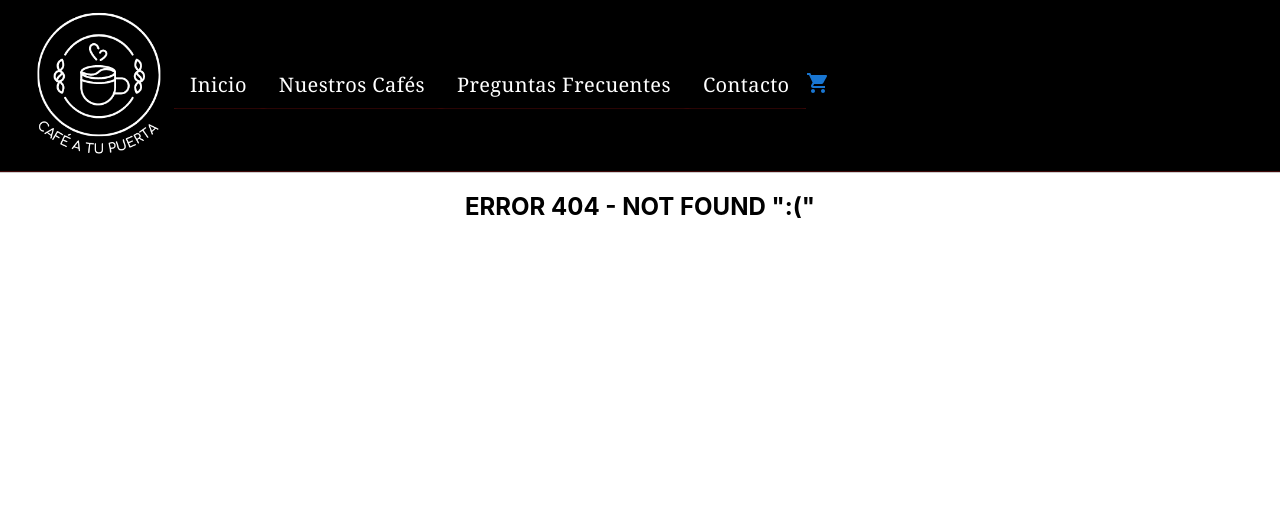
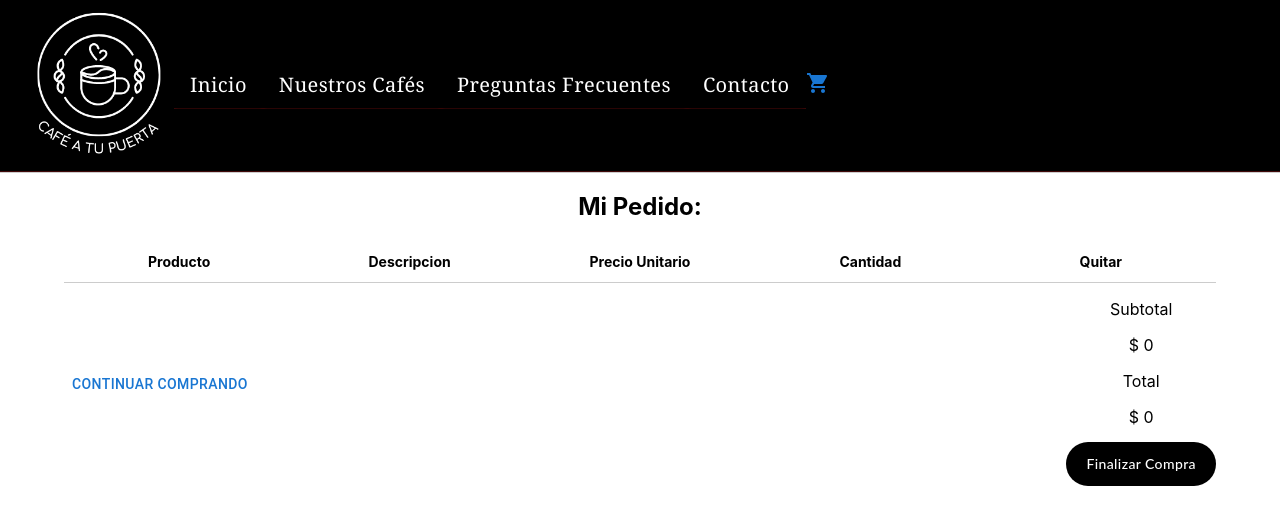
Before and after one commit to matimoring/nuevo-proyecto-react, a React (Create React App) app: page /cart in a window 1280 px wide. Before the commit this address had no page. Shown: the top 524 px of the page. Built offline with nearby package versions, Linux system fonts and the light colour scheme; a web font is replaced by a local one.

Commit message:
cart view y firebase I
Falta que se apliquen los cambios de firebase cuando es el catalogo completo

```diff
--- a/package.json
+++ b/package.json
@@ -10,6 +10,7 @@
     "@testing-library/jest-dom": "^5.16.4",
     "@testing-library/react": "^13.2.0",
     "@testing-library/user-event": "^13.5.0",
+    "firebase": "^9.8.3",
     "react": "^18.1.0",
     "react-dom": "^18.1.0",
     "react-router-dom": "^6.3.0",
--- a/src/App.css
+++ b/src/App.css
@@ -91,3 +91,58 @@
   float: left;
 
 }
+
+.col-cart-table__head {
+  display: flex;
+  border-bottom: 1px solid #ccc;
+}
+
+.col-cart-table__head h2 {
+  font-size: 14px;
+  width: 20%;
+}
+
+.cart-table__content {
+  display: flex;
+}
+
+.cart-table__content-img {
+  width: 10% !important;
+}
+
+.cart-table__content-title {
+  width: 30%;
+}
+
+.cart-table__content-price, .cart-table__content-quantity {
+  width: 20%;
+}
+
+.cart-table__content > div {
+  display: flex;
+  justify-content: center;
+  align-items: center;
+  border-bottom: 1px solid #ccc;
+  padding-bottom: 15px;
+}
+
+.cart-table__content-title {
+  flex-direction: column;
+}
+
+.cart-footer {
+  display: flex;
+  justify-content: space-between;
+
+}
+.cart-footer button {/* background: black; */}
+
+.cart-checkout-details button {
+  background: black;
+  border-radius: 40px;
+  text-transform: none;
+  color: white;
+  font-family: 'Lato';
+  padding: 10px 20px;
+  margin-top: 15px;
+  font-size: 14px;}
--- a/src/App.js
+++ b/src/App.js
@@ -9,11 +9,13 @@
 import Contacto from './pages/Contacto';
 import NotFound from './pages/NotFound';
 import PreguntasFrecuentes from './pages/PreguntasFrecuentes';
+import Cart from './pages/Cart'
 import Detalle from './pages/Detalle';
 import ItemDetailContainer from './components/ItemDetailContainer/ItemDetailContainer';
 import ProductList from './pages/ProductList';
 import ThemeProvider from './context/ThemeContext';
 import {CartProvider} from './context/CartContext';
+
 
 function App() {
   const [open, setOpen] = useState(false)
@@ -35,6 +37,7 @@
               <Route exact path={'/preguntas'} element={<PreguntasFrecuentes />}/>
               <Route exact path={'/product/:id'} element={<Detalle/>}/>
               <Route exact path={'/products/:category'} element={<ProductList />}/>
+              <Route exact path={'/cart'} element={<Cart />}/>
             </Routes>
           </BrowserRouter>
         </ThemeProvider>
--- a/src/components/Card/Card.js
+++ b/src/components/Card/Card.js
@@ -1,7 +1,7 @@
 import './Card.css'
 import Card from '@mui/material/Card';
 import CardContent from '@mui/material/CardContent';
-import { Button } from '@mui/material';
+import { Button, CircularProgress } from '@mui/material';
 import Modal from '../Modal/Modal';
 import { useState, useContext } from 'react';
 import { Link } from 'react-router-dom';
@@ -18,6 +18,12 @@
 
         const {addProductToCart} = useContext(CartContext)
 
+        const [txt, setTxt] = useState(false);
+
+        const changeText = () => {
+            setTxt(!txt);
+        };
+
         return (
         <Card sx={{ minWidth: 275 }}  >
             <CardContent>
@@ -29,13 +35,16 @@
                     <span>$ {price}</span>
 
 
-                    <Link to={`/product/${id}`}>
+                    <Link style={{textDecoration: 'none'}} to={`/product/${id}`}>
                         <Button
                             variant={'outlined'}
                             color="inherit"
+                            onClick={changeText}
+
                             >
                                 Ver Detalle
                         </Button>
+
                     </Link>
 
                     <Button
--- a/src/components/CardList/CardList.js
+++ b/src/components/CardList/CardList.js
@@ -1,7 +1,6 @@
 import CardItem from '../Card/Card'
 import {Grid} from '@mui/material';
 import { useState, useEffect } from 'react';
-
 
 
 const CardList = ({title, products })=> {
--- a/src/components/CardListContainer/CardListContainer.js
+++ b/src/components/CardListContainer/CardListContainer.js
@@ -1,6 +1,7 @@
 import { useEffect, useState } from "react";
 import CardList from '../CardList/CardList';
 import productos from '../../utils/productsMock'
+
 
 const CardListContainer = () => {
 
--- a/src/context/CartContext.js
+++ b/src/context/CartContext.js
@@ -6,10 +6,13 @@
 
     const [cartListItems, setCartlistItems] = useState([])
 
+    const [totalPrice, setTotalPrice] = useState(0)
+
     const addProductToCart = (product) => {
         let isInCart = cartListItems.find(cartItem => cartItem.id === product.id)
         if(!isInCart) {
             console.log("se agrego el producto ", product)
+            setTotalPrice(totalPrice + product.Price )
             return setCartlistItems(cartListItems => [...cartListItems,product])
         }
         console.log("El producto ya esta en el carrito")
@@ -18,7 +21,8 @@
 
     const data = {
         cartListItems,
-        addProductToCart
+        addProductToCart,
+        totalPrice,
     }
 
     return (
--- /dev/null
+++ b/src/pages/Cart.js
@@ -0,0 +1,64 @@
+import { useContext } from "react"
+import { Container, Button } from "@mui/material"
+import { Delete, Pages } from "@mui/icons-material"
+import CartContext from "../context/CartContext"
+
+
+const Cart = () => {
+    const { cartListItems, totalPrice } = useContext(CartContext)
+    console.log("cartListItems desde checkout: ", cartListItems)
+    return(
+        <Container className='container-general'>
+        <h2>Mi Pedido: </h2>
+        <div className='cart-section'>
+            <div className='col-cart-table__head'>
+                <h2>Producto</h2>
+                <h2>Descripcion</h2>
+                <h2>Precio Unitario</h2>
+                <h2>Cantidad</h2>
+                <h2>Quitar</h2>
+            </div>
+            {cartListItems.map( (item) => {
+                const {id, title, image, price} = item
+                return(
+                    <div className='cart-table__content' key={id}>
+                        <div className='cart-table__content-img'>
+                            <img src={`/${image}`} />
+                        </div>
+                        <div className='cart-table__content-title'>
+                            <p>{title}</p>
+                        </div>
+                        <div className='cart-table__content-price'>
+                            <p>$ {price}</p>
+                        </div>
+                        <div className='cart-table__content-quantity'>
+                            <p>1</p>
+                        </div>
+                        <div className='cart-table__content-price'>
+                            <button className='btn-delete'>
+                                <Delete />
+                            </button>
+                        </div>
+                    </div>
+                )
+            })}
+            <div className='cart-footer'>
+                <Button className='btn-custom' >Continuar comprando</Button>
+                <div className='cart-checkout-details'>
+                    <div className='cart-checkout__subtotal'>
+                        <p>Subtotal</p>
+                        <span>$ {totalPrice}</span>
+                    </div>
+                    <div className='cart-checkout__total'>
+                        <p>Total</p>
+                        <span>$ {totalPrice}</span>
+                    </div>
+                    <Button className='btn-custom'>Finalizar Compra</Button>
+                </div>
+            </div>
+        </div>
+    </Container>
+    )
+}
+
+export default Cart
--- a/src/pages/ProductList.js
+++ b/src/pages/ProductList.js
@@ -4,6 +4,11 @@
 import productos from '../utils/productsMock'
 import { useEffect, useState } from 'react';
 import CardList from '../components/CardList/CardList';
+import { CircularProgress } from '@mui/material';
+//Firestore
+import { collection, getDocs } from '@firebase/firestore';
+import db from '../utils/FirebaseConfig'
+
 
 const ProductList = () => {
     const [products, setProducts] = useState([])
@@ -11,18 +16,34 @@
 
     useEffect(()=>{
         setProducts([])
-        console.log("category: ", category)
+        console.log([])
+        console.log()
         getProducts2()
-        .then((response)=>{
-            filterByCategory(response)
+        .then( (productos)=>{
+            console.log("productos: ", productos)
+            category ? filterByCategory(productos, category) : setProducts(productos)
         })
-        }, [category])
+    }, [category])
 
-    const getProducts2 = () =>{
-        return new Promise ((resolve, reject)=>{
-            resolve(productos)
-        })
-    }
+        const getProducts2 = async () => {
+            const productSnapshot = await getDocs(collection(db, "productos"));
+            const productList = productSnapshot.docs.map((doc)=> {
+                let product = doc.data()
+                product.id = doc.id
+                console.log("doc: ", doc)
+                return doc.data()
+            })
+            return productList
+        }
+
+
+
+
+//    const getProducts2 = () =>{
+//        return new Promise ((resolve, reject)=>{
+//            resolve(productos)
+//        })
+//    }
 
     const filterByCategory = (array) => {
         return array.map((item) => {
@@ -32,7 +53,15 @@
         })
     }
     return (
-        <div className="general-container"> Pagina filtrada
+        <div className="general-container">
+
+        <div>
+            <span><CircularProgress/> </span>
+        </div>
+        <div>
+            <div></div>
+        </div>
+
         <CardList products={products} />
         </div>
     )
--- /dev/null
+++ b/src/utils/FirebaseConfig.js
@@ -0,0 +1,24 @@
+// Import the functions you need from the SDKs you need
+import { initializeApp } from "firebase/app";
+import {getFirestore} from 'firebase/firestore';
+// TODO: Add SDKs for Firebase products that you want to use
+// https://firebase.google.com/docs/web/setup#available-libraries
+
+// Your web app's Firebase configuration
+// For Firebase JS SDK v7.20.0 and later, measurementId is optional
+const firebaseConfig = {
+    apiKey: "AIzaSyBWfXkmfuADxkEi_AFAHpl_OpKnf7I_kjo",
+    authDomain: "nuevo-proyecto-react-cafe.firebaseapp.com",
+    projectId: "nuevo-proyecto-react-cafe",
+    storageBucket: "nuevo-proyecto-react-cafe.appspot.com",
+    messagingSenderId: "75678390823",
+    appId: "1:75678390823:web:5654680f3f1ab4acdf0c02",
+    measurementId: "G-MBWLBXE3R0"
+    };
+
+// Initialize Firebase
+const app = initializeApp(firebaseConfig);
+// Firestore Initialize
+const db = getFirestore(app);
+
+export default db
```
Also changed, not shown: src/components/Loader/Loader.js (added, +15 -0 lines), 2 other files (tests, documents, lock files or other folders).
